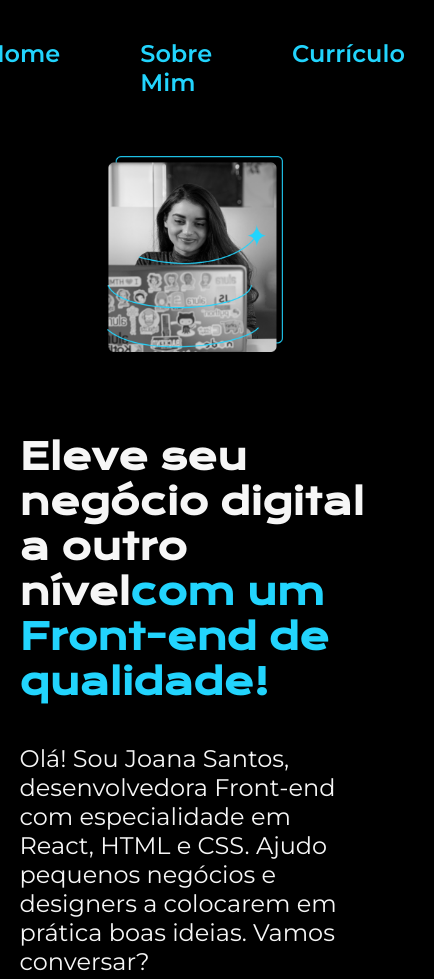
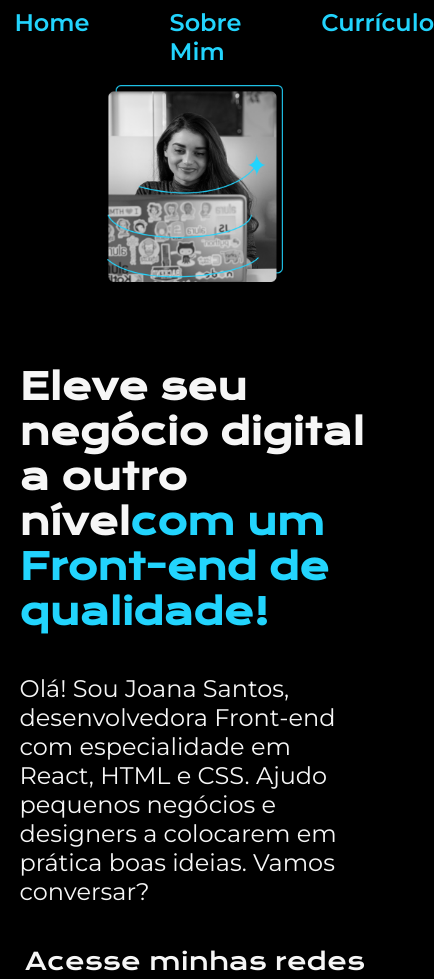
Before and after one commit to paulorodrigoba/repositorioalura, a plain HTML site: page index.html in a window 390 px wide. Shown: the top 979 px of the page, 434 px wide, since content can reach past the window. Drawn offline with nearby package versions, Linux system fonts and the light colour scheme.

Commit message:
Update style.css
alterando o padding para celular

```diff
--- a/style/style.css
+++ b/style/style.css
@@ -115,7 +115,7 @@ body{
 
 @media (max-width: 1200px){
     .cabecalho{
-        padding: 10%;
+        padding: auto;
 
     }
     .cabecalho__menu {
```
